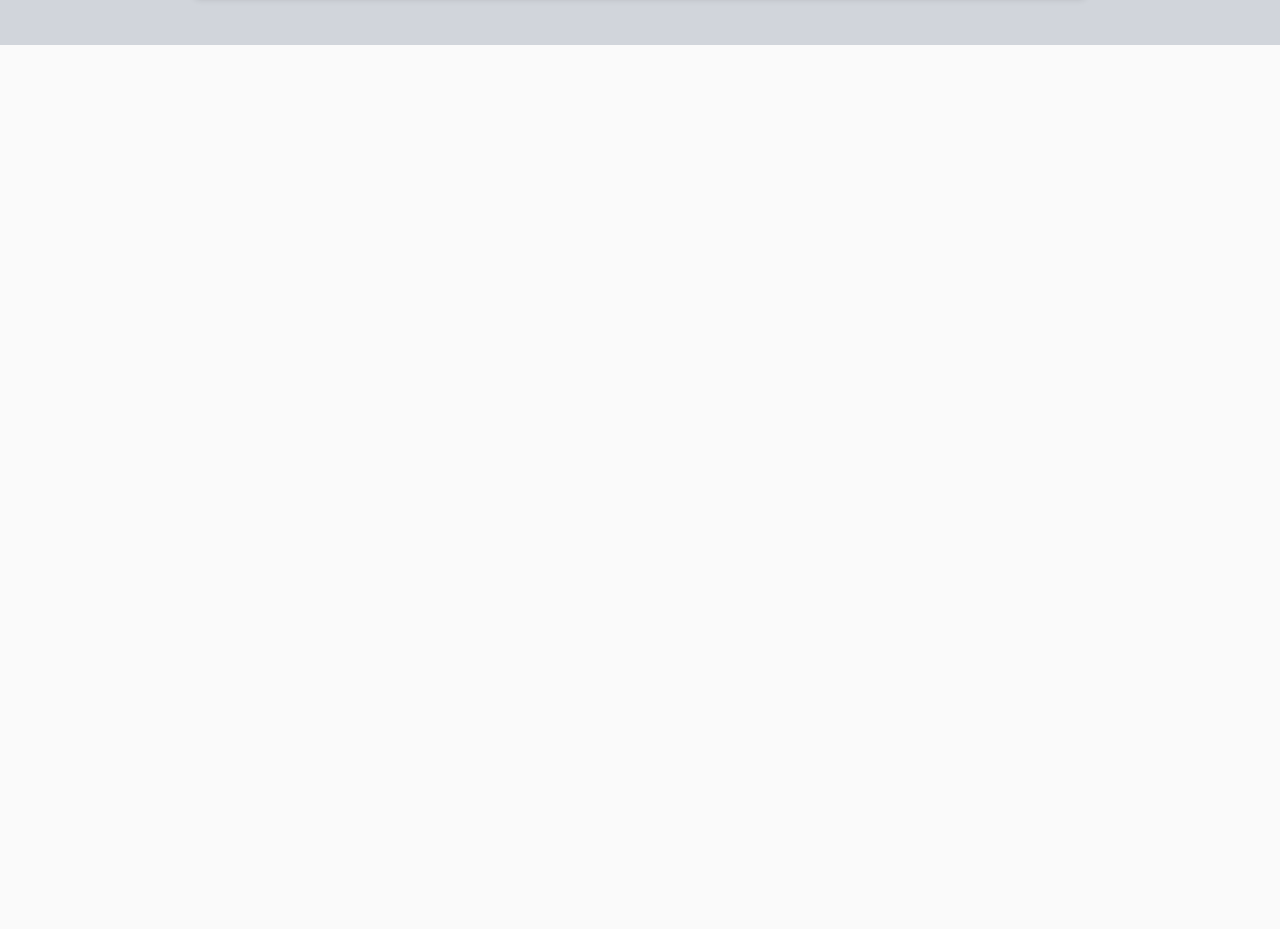
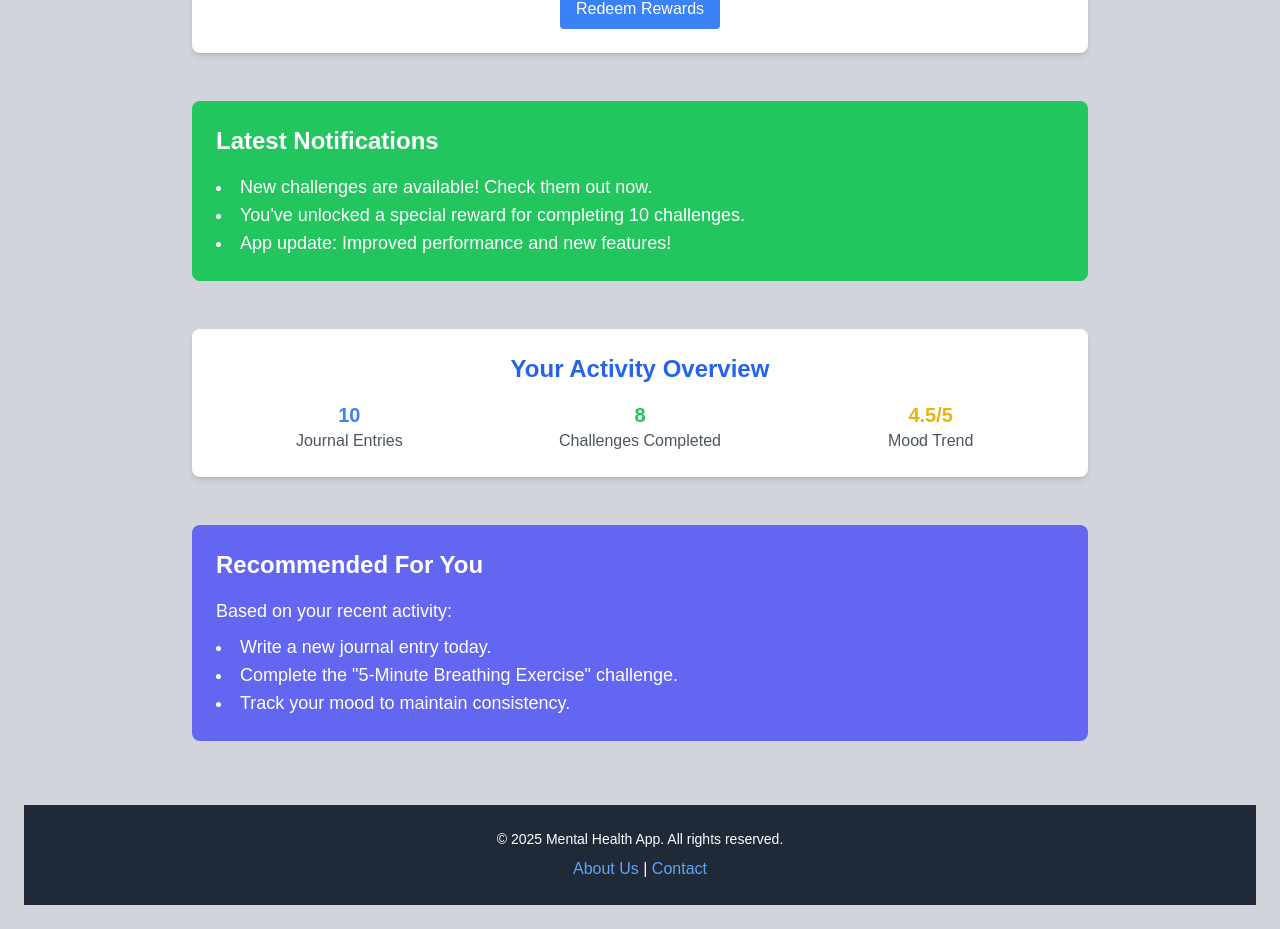
Before and after one commit to Fortunechinenyem/Gaming-Mentalhealth-App, a Next.js app: page / in a window 1280 px wide. Shown: the part 755-1684 px from the top of the page. Before the commit the page ends 800 px from the top, so only its background shows below. Built offline with nearby package versions, Linux system fonts and the light colour scheme; no server answers; sample sign-in values are in the browser's storage.

Commit message:
update homepage

```diff
--- /dev/null
+++ b/app/components/Footer.js
@@ -0,0 +1,22 @@
+import Link from "next/link";
+
+export default function Footer() {
+  return (
+    <div>
+      <footer className="mt-16 bg-gray-800 text-white py-6 text-center">
+        <p className="text-sm">
+          © {new Date().getFullYear()} Mental Health App. All rights reserved.
+        </p>
+        <p className="mt-2">
+          <Link href="/about" className="text-blue-400 hover:underline">
+            About Us
+          </Link>{" "}
+          |{" "}
+          <Link href="/contact" className="text-blue-400 hover:underline">
+            Contact
+          </Link>
+        </p>
+      </footer>
+    </div>
+  );
+}
--- a/context/AuthContext.js
+++ b/context/AuthContext.js
@@ -1,12 +1,17 @@
 import { createContext, useContext, useState, useEffect } from "react";
 import { auth } from "../firebase";
 import { onAuthStateChanged } from "firebase/auth";
+import { signOut } from "firebase/auth";
 
 const AuthContext = createContext();
 
 export const AuthProvider = ({ children }) => {
   const [user, setUser] = useState(null);
   const [loading, setLoading] = useState(true);
+
+  const logout = async () => {
+    await signOut(auth);
+  };
 
   useEffect(() => {
     const unsubscribe = onAuthStateChanged(auth, (currentUser) => {
@@ -17,8 +22,8 @@ export const AuthProvider = ({ children }) => {
   }, []);
 
   return (
-    <AuthContext.Provider value={{ user, loading }}>
-      {!loading && children}
+    <AuthContext.Provider value={{ user, loading, logout }}>
+      {children}
     </AuthContext.Provider>
   );
 };
--- a/pages/index.js
+++ b/pages/index.js
@@ -2,9 +2,10 @@ import Link from "next/link";
 import { useAuth } from "../context/AuthContext";
 import { useRouter } from "next/router";
 import { useEffect } from "react";
+import Footer from "@/app/components/Footer";
 
 export default function Home() {
-  const { user, loading } = useAuth();
+  const { user, loading, logout } = useAuth();
   const router = useRouter();
 
   useEffect(() => {
@@ -12,6 +13,11 @@ export default function Home() {
       router.push("/login");
     }
   }, [user, loading, router]);
+
+  const handleLogout = async () => {
+    await logout();
+    router.push("/login");
+  };
 
   if (loading) return <p className="text-center mt-10">Loading...</p>;
   if (!user) return null;
@@ -27,6 +33,12 @@ export default function Home() {
             Your mental health journey starts here. Let's grow, reflect, and
             thrive together.
           </p>
+          <button
+            onClick={handleLogout}
+            className="mt-4 bg-red-500 text-white px-4 py-2 rounded hover:bg-red-600"
+          >
+            Logout
+          </button>
         </header>
 
         <section className="grid grid-cols-1 sm:grid-cols-2 md:grid-cols-3 gap-6 mt-9">
@@ -94,7 +106,48 @@ export default function Home() {
             </div>
           </div>
         </section>
+        <section className="mt-12 bg-green-500 text-white rounded-lg p-6">
+          <h2 className="text-2xl font-semibold mb-4">Latest Notifications</h2>
+          <ul className="list-disc list-inside text-lg">
+            <li> New challenges are available! Check them out now.</li>
+            <li>
+              You've unlocked a special reward for completing 10 challenges.
+            </li>
+            <li> App update: Improved performance and new features!</li>
+          </ul>
+        </section>
+        <section className="mt-12 bg-white shadow-md rounded-lg p-6">
+          <h2 className="text-2xl font-semibold text-blue-600 text-center mb-4">
+            Your Activity Overview
+          </h2>
+          <div className="grid grid-cols-1 sm:grid-cols-3 gap-6 text-center">
+            <div>
+              <h3 className="text-xl font-bold text-blue-500">10</h3>
+              <p className="text-gray-600">Journal Entries</p>
+            </div>
+            <div>
+              <h3 className="text-xl font-bold text-green-500">8</h3>
+              <p className="text-gray-600">Challenges Completed</p>
+            </div>
+            <div>
+              <h3 className="text-xl font-bold text-yellow-500">4.5/5</h3>
+              <p className="text-gray-600">Mood Trend</p>
+            </div>
+          </div>
+        </section>
+        <section className="mt-12 bg-indigo-500 text-white rounded-lg p-6">
+          <h2 className="text-2xl font-semibold mb-4">Recommended For You</h2>
+          <p className="text-lg">
+            Based on your recent activity:
+            <ul className="list-disc list-inside mt-2">
+              <li>Write a new journal entry today.</li>
+              <li>Complete the "5-Minute Breathing Exercise" challenge.</li>
+              <li>Track your mood to maintain consistency.</li>
+            </ul>
+          </p>
+        </section>
       </div>
+      <Footer />
     </div>
   );
 }
```
